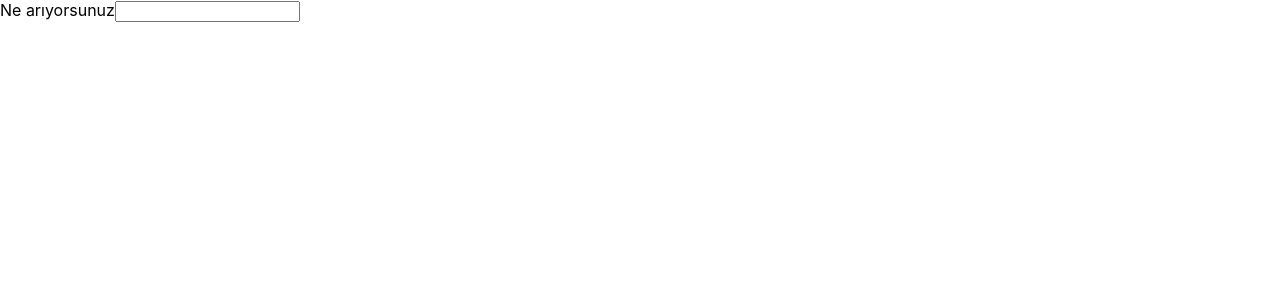
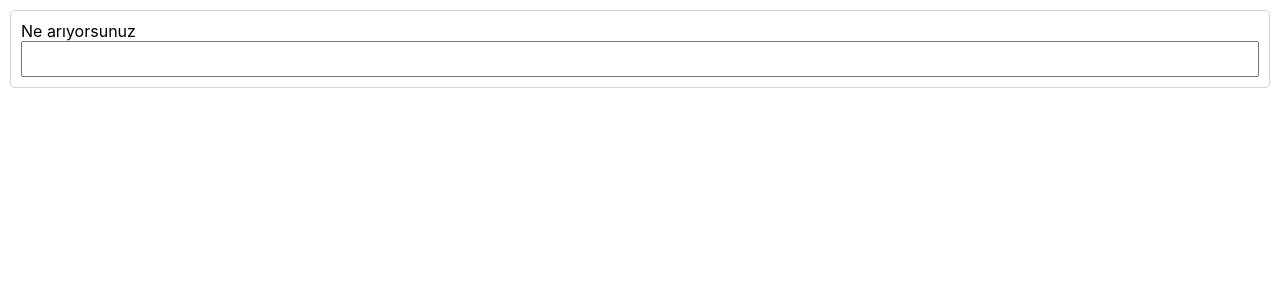
Before and after one commit to AbdullahSahin1/ImagesProject, a React (Create React App) app: page / in a window 1280 px wide. Shown: the top 300 px of the page. Built offline with nearby package versions, Linux system fonts and the light colour scheme.

Commit message:
Update App.css

```diff
--- a/src/App.css
+++ b/src/App.css
@@ -0,0 +1,17 @@
+.App{
+  margin: 10px;
+}
+.SearchDiv{
+  border: 1px solid lightgray;
+  padding: 10px;
+  border-radius: 5px;
+}
+.SearchDiv form{
+  display: flex;
+  flex-direction:column ;
+}
+.SearchDiv form input{
+  height: 30px;
+  font-family: Arial, Helvetica, sans-serif;
+  font-size: 25px;
+}
```
